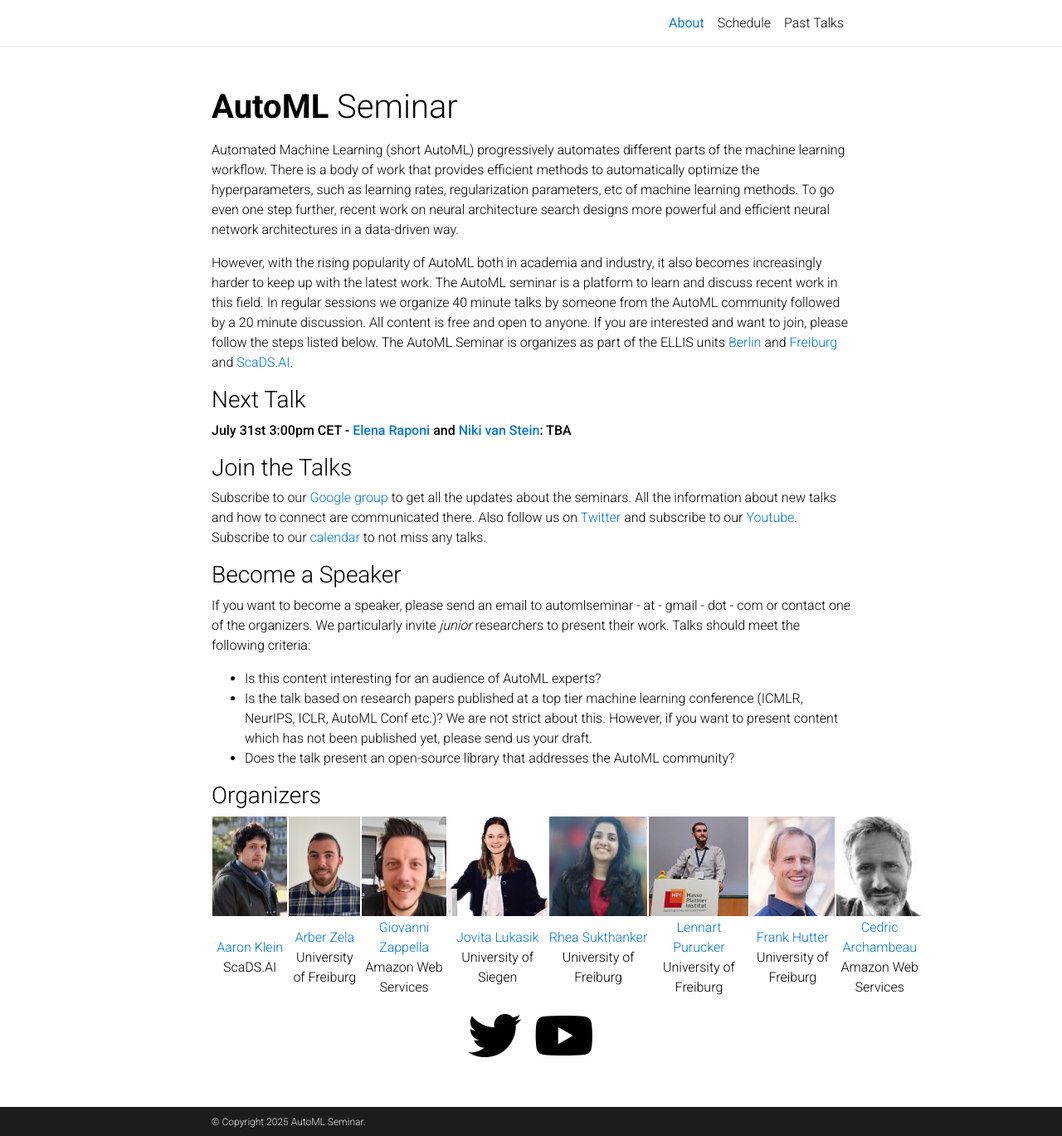
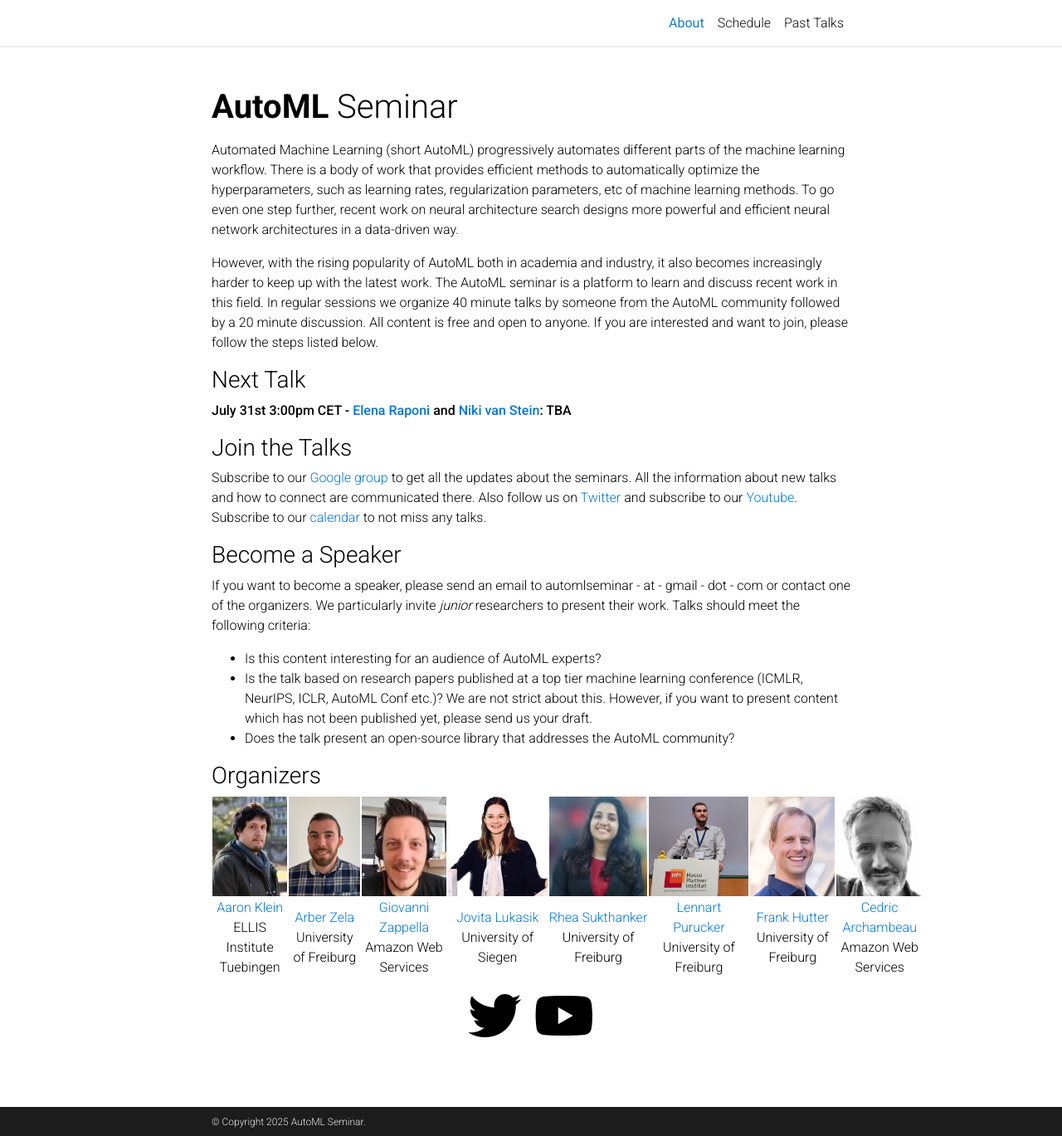
Before and after one commit to AutoML-Seminars/AutoML-Seminars.github.io, a Jekyll site: the page built from _pages/about.md, in a window 1280 px wide and 1369 px high. Shown: the whole window at 83% size. Built offline with Jekyll 4.4.1, drawn with Linux system fonts in a browser that asks for light colours; comment, search, counter and statistics services are not loaded; a style sheet for code colours, icons or effects is not loaded.

Commit message:
affiliation

```diff
--- a/_pages/about.md
+++ b/_pages/about.md
@@ -15,8 +15,6 @@ There is a body of work that provides efficient methods to automatically optimiz
 
 However, with the rising popularity of AutoML both in academia and industry, it also becomes increasingly harder to keep up with the latest work. The AutoML seminar is a platform to learn and discuss recent work in this field. In regular sessions we organize 40 minute talks by someone from the AutoML community followed by a 20 minute discussion.
 All content is free and open to anyone. If you are interested and want to join, please follow the steps listed below.
-The AutoML Seminar is organizes as part of the ELLIS units [Berlin](https://ellis.eu/units/berlin) and [Freiburg](https://ellis.eu/units/freiburg)  and [ScaDS.AI](https://scads.ai/).
-
 
 
 ### Next Talk
@@ -59,7 +57,7 @@ We particularly invite *junior* researchers to present their work. Talks should
     <td style="text-align:center"><img src="assets/img/cedric.jpg" height="120"></td>
   </tr>
   <tr>
-    <td style="text-align:center"><a href="https://aaronkl.github.io/">Aaron Klein</a> <br> ScaDS.AI</td>
+    <td style="text-align:center"><a href="https://aaronkl.github.io/">Aaron Klein</a> <br> ELLIS Institute Tuebingen</td>
     <td style="text-align:center"><a href="https://ml.informatik.uni-freiburg.de/profile/zela/">Arber Zela</a> <br> University of Freiburg</td>
     <td style="text-align:center"><a href="https://giovannizappella.github.io/">Giovanni Zappella</a> <br>Amazon Web Services</td>
     <td style="text-align:center"><a href="https://jovitalukasik.github.io//">Jovita Lukasik</a> <br> University of Siegen</td>
```
